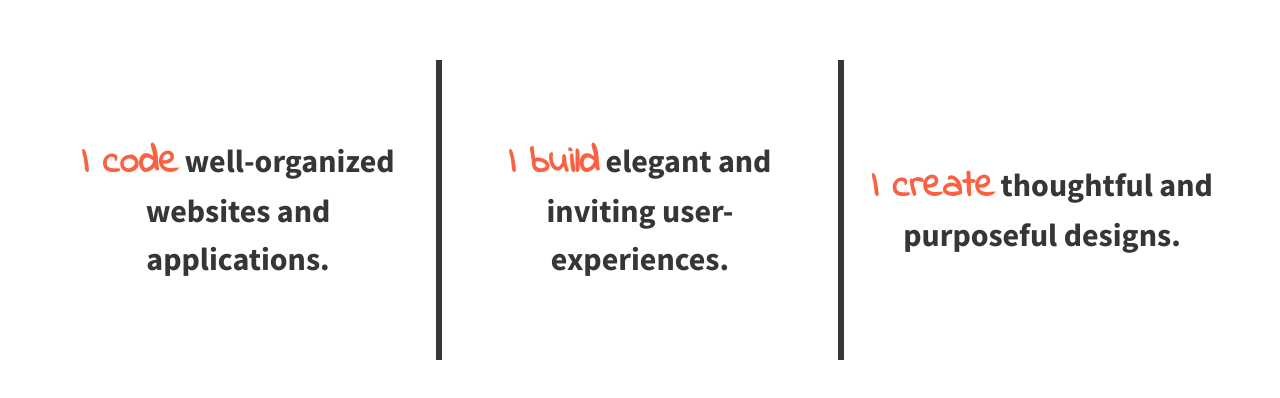
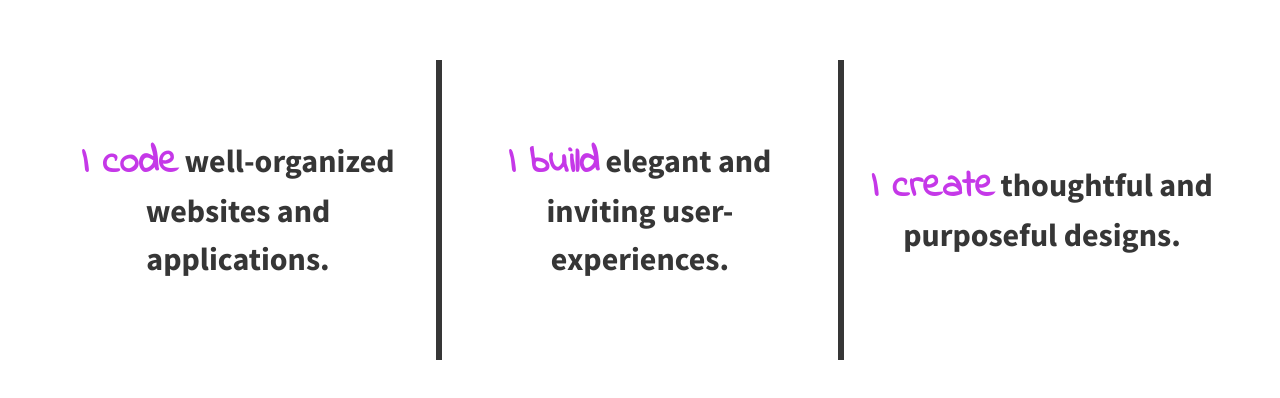
Before and after one commit to Jessica-Mach/divs-flexbox, a plain HTML site: page index.html in a window 1280 px wide. Shown: the part 230-628 px from the top of the page. Drawn offline with nearby package versions, Linux system fonts and the light colour scheme.

Commit message:
Updated span color

```diff
--- a/css/main.css
+++ b/css/main.css
@@ -140,7 +140,7 @@ body {
 
 span{
   font-family: 'Indie Flower', cursive;
-  color: #FA6143;
+  color: #C538E8; /*FA6143 or FF4919*/
   font-size: 1.2em;
 }
 
```
